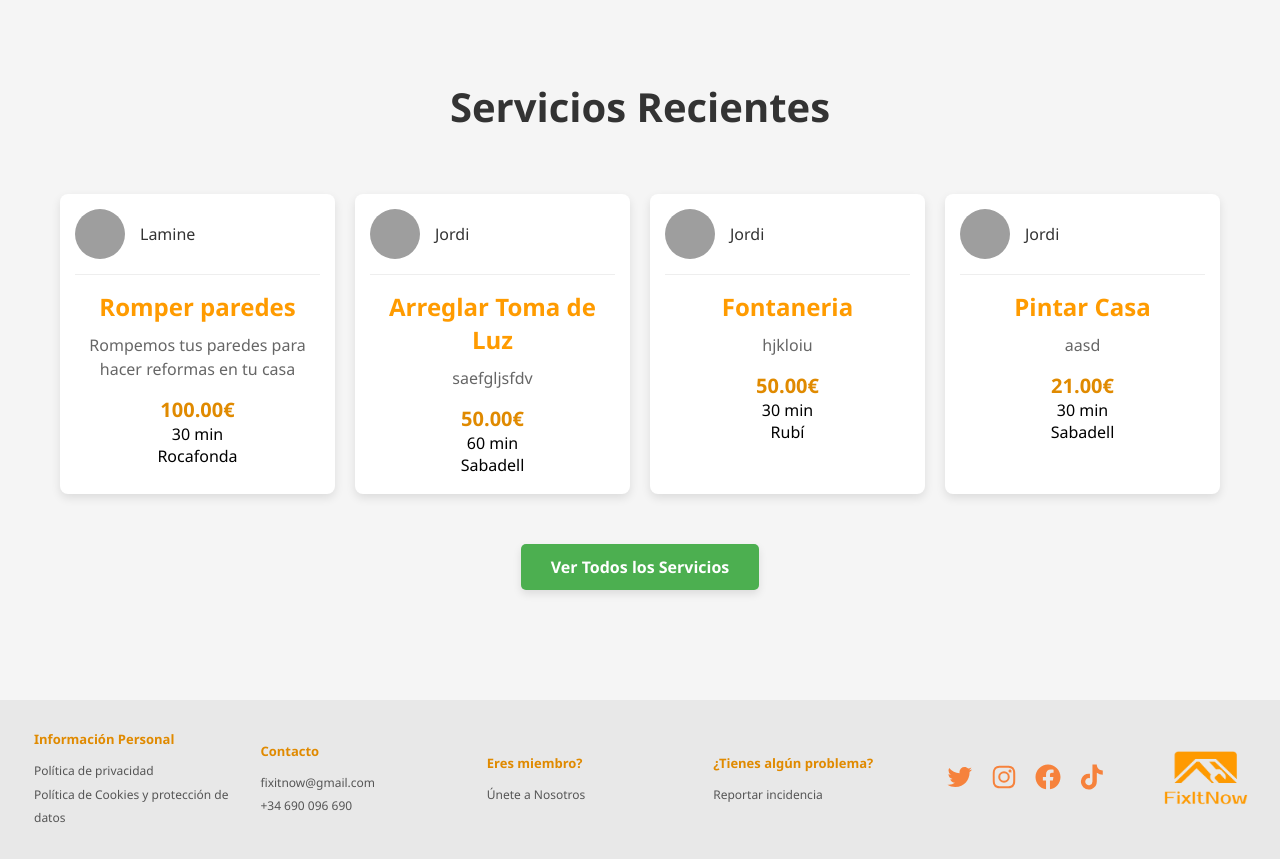
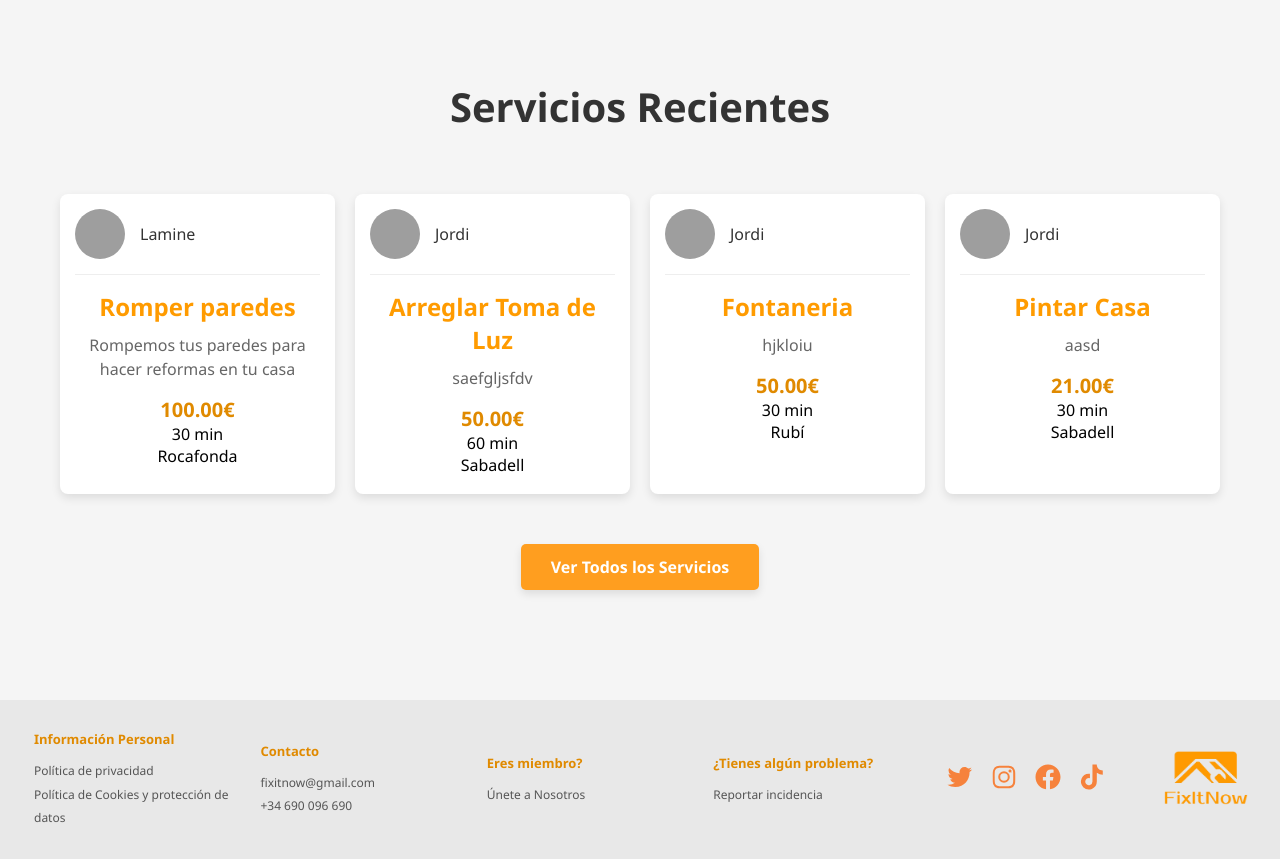
Before and after one commit to Srmata01/ProyectoFinalDAW, a PHP site: page /main.php in a window 1280 px wide. Shown: the part 801-1660 px from the top of the page. Run offline with PHP 8.4, Linux system fonts and the light colour scheme; data comes from the database, SQL or seed files in the repository; grey boxes are pictures that could not be loaded.

Commit message:
cambios front

```diff
--- a/main.php
+++ b/main.php
@@ -236,7 +236,7 @@ foreach ($servicios as &$servicio) {
         .ver-todos-btn {
             display: inline-block;
             padding: 12px 30px;
-            background-color: #4CAF50;
+            background-color:rgb(255, 158, 31);
             color: white;
             text-decoration: none;
             border-radius: 5px;
@@ -247,7 +247,7 @@ foreach ($servicios as &$servicio) {
         }
 
         .ver-todos-btn:hover {
-            background-color: #45a049;
+            background-color:rgb(203, 115, 0);
             transform: translateY(-2px);
             box-shadow: 0 6px 12px rgba(0, 0, 0, 0.15);
         }
```
